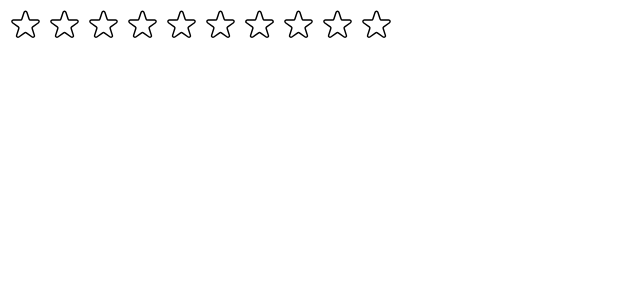
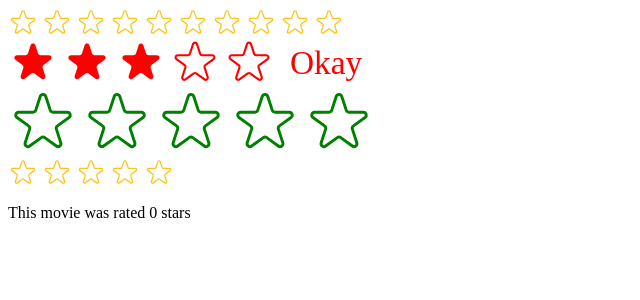
Before and after one commit to AbdalrahmanEmara/usepopcorn, a React (Create React App) app: page / in a window 1280 px wide. Shown: the top 300 px of the page, without its empty margins (0-640 px from the left). Built offline with nearby package versions, Linux system fonts and the light colour scheme.

Commit message:
Improving Reusablity with Props (Customizing StarRating)

```diff
--- a/src/StarRating.js
+++ b/src/StarRating.js
@@ -11,45 +11,62 @@ const starContainerStyle = {
   gap: "4px",
 };
 
-const textStyle = {
-  lineHeight: 1,
-  margin: 0,
-};
-
-export default function StarRating({ maxRating = 3 }) {
-  const [rating, setRating] = useState(0);
+export default function StarRating({
+  maxRating = 5,
+  color = "#fcc419",
+  size = 30,
+  className = "",
+  messages = [],
+  defaultRating = 0,
+  onSetRating
+}) {
+  const [rating, setRating] = useState(defaultRating);
   const [tempRating, setTempRating] = useState(0);
 
   function handleRating(rating) {
     setRating(rating);
+    onSetRating(rating);
   }
 
+  const textStyle = {
+    lineHeight: 1,
+    margin: 0,
+    color,
+    fontSize: `${size / 1.5}px`,
+  };
+
   return (
-    <div style={containerStyle}>
+    <div style={containerStyle} className={className}>
       <div style={starContainerStyle}>
         {Array.from({ length: maxRating }, (_, i) => (
           <Star
             key={i}
-            full={tempRating ? tempRating >= i+1 : rating >= i+1}
-            onRate={() => handleRating(i+1)}
-            onHoverIn={() => setTempRating(i+1)}
+            full={tempRating ? tempRating >= i + 1 : rating >= i + 1}
+            onRate={() => handleRating(i + 1)}
+            onHoverIn={() => setTempRating(i + 1)}
             onHoverOut={() => setTempRating(0)}
+            color={color}
+            size={`${size}px`}
           />
         ))}
       </div>
-      <p style={textStyle}>{tempRating || rating || ""}</p>
+      <p style={textStyle}>
+        {messages.length === maxRating
+          ? messages[tempRating ? tempRating - 1 : rating - 1]
+          : tempRating || rating || ""}
+      </p>
     </div>
   );
 }
 
-const starStyle = {
-  width: "35px",
-  height: "35px",
-  display: "block",
-  cursor: "pointer",
-};
+function Star({ onRate, full, onHoverIn, onHoverOut, color, size }) {
+  const starStyle = {
+    width: `${size}`,
+    height: `${size}`,
+    display: "block",
+    cursor: "pointer",
+  };
 
-function Star({ onRate, full, onHoverIn, onHoverOut }) {
   return (
     <span
       role="button"
@@ -61,8 +78,8 @@ function Star({ onRate, full, onHoverIn, onHoverOut }) {
         <svg
           xmlns="http://www.w3.org/2000/svg"
           viewBox="0 0 20 20"
-          fill="#000"
-          stroke="#000">
+          fill={color}
+          stroke={size}>
           <path d="M9.049 2.927c.3-.921 1.603-.921 1.902 0l1.07 3.292a1 1 0 00.95.69h3.462c.969 0 1.371 1.24.588 1.81l-2.8 2.034a1 1 0 00-.364 1.118l1.07 3.292c.3.921-.755 1.688-1.54 1.118l-2.8-2.034a1 1 0 00-1.175 0l-2.8 2.034c-.784.57-1.838-.197-1.539-1.118l1.07-3.292a1 1 0 00-.364-1.118L2.98 8.72c-.783-.57-.38-1.81.588-1.81h3.461a1 1 0 00.951-.69l1.07-3.292z" />
         </svg>
       ) : (
@@ -70,7 +87,7 @@ function Star({ onRate, full, onHoverIn, onHoverOut }) {
           xmlns="http://www.w3.org/2000/svg"
           fill="none"
           viewBox="0 0 24 24"
-          stroke="#000">
+          stroke={color}>
           <path
             strokeLinecap="round"
             strokeLinejoin="round"
--- a/src/index.js
+++ b/src/index.js
@@ -1,8 +1,17 @@
-import React from 'react';
+import React, { useState } from 'react';
 import ReactDOM from 'react-dom/client';
 // import './index.css';
 // import App from './App';
 import StarRating from './StarRating';
+
+function Test() {
+  const [movieRating, setMovieRating] = useState(0);
+
+  return <div>
+    <StarRating onSetRating={setMovieRating} />
+    <p>This movie was rated {movieRating} stars</p>
+  </div>
+}
 
 const root = ReactDOM.createRoot(document.getElementById('root'));
 root.render(
@@ -10,5 +19,9 @@ root.render(
     {/* <App /> */}
 
     <StarRating maxRating={10}/>
+    <StarRating color='red' size={50} className="test" messages={["Terrible", "Bad", "Okay", "Good", "Excellent"]} defaultRating={3}/>
+    <StarRating color='green' size={70} messages={['I', 'II', 'III', "IV", 'V']} />
+
+    <Test />
   </React.StrictMode>
 );
```
